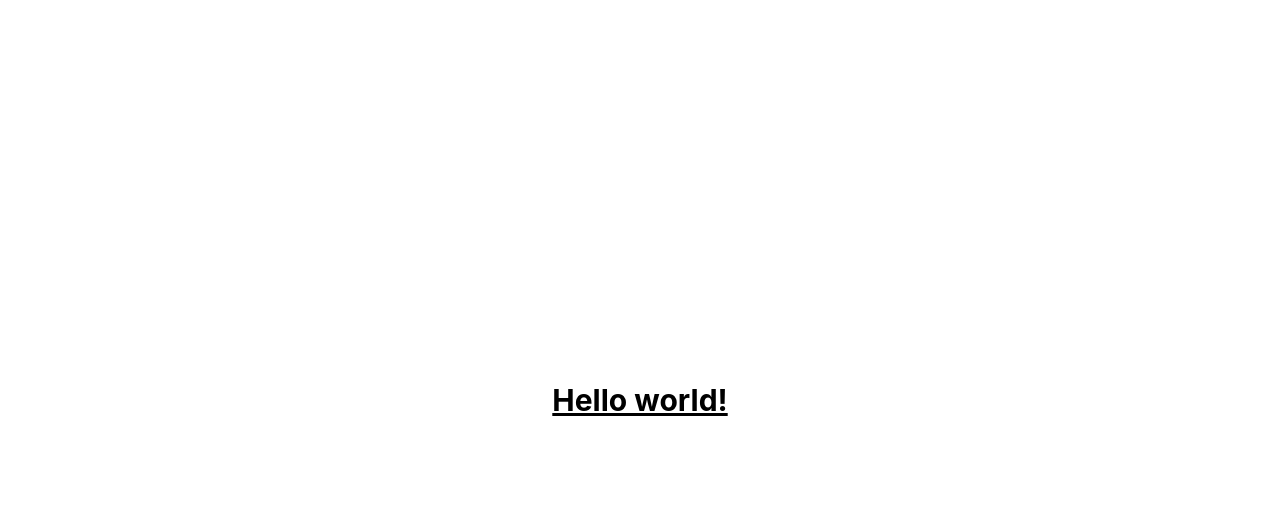
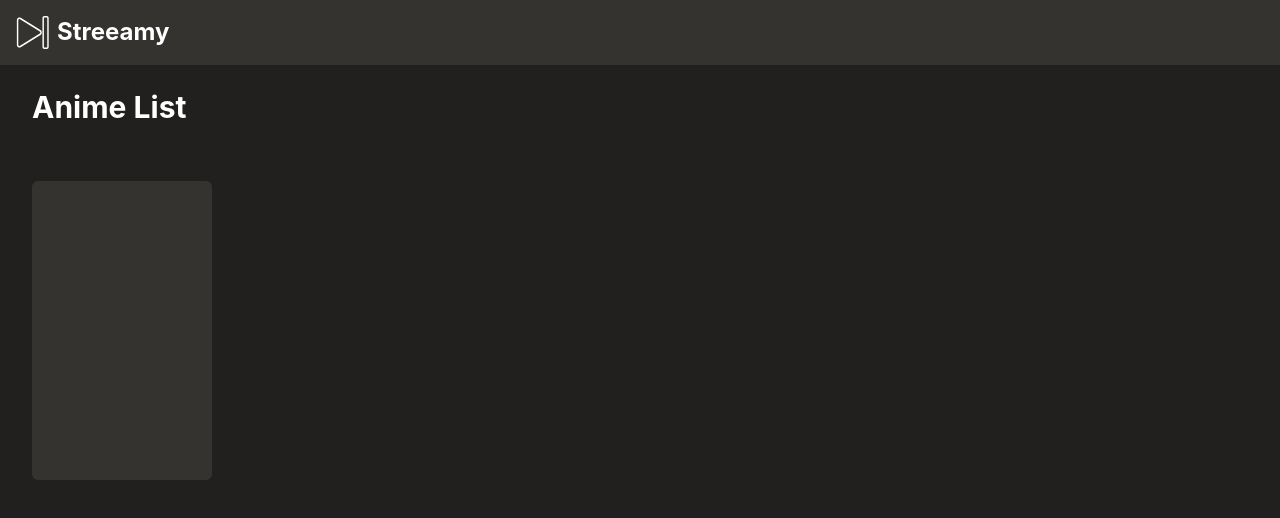
Before and after one commit to hackutd/hackutd-devday-project, a React (Create React App) app: page / in a window 1280 px wide. Shown: the top 518 px of the page. Built offline with nearby package versions, Linux system fonts and the light colour scheme.

Commit message:
feat: add navbar and video card

```diff
--- a/src/App.js
+++ b/src/App.js
@@ -1,7 +1,13 @@
+import Navbar from './components/Navbar';
+import VideoCard from './components/VideoCard';
+
 function App() {
     return (
-        <div className="flex h-screen w-screen items-center justify-center">
-            <h1 className="text-3xl font-bold underline">Hello world!</h1>
+        <div className="min-h-screen w-screen overflow-x-hidden bg-primary text-text-primary">
+            <Navbar />
+            {/* update the padding to demonstrate tailwind more */}
+            <h1 className=" px-8 py-6 text-3xl font-bold ">Anime List</h1>
+            <VideoCard />
         </div>
     );
 }
--- /dev/null
+++ b/src/components/Navbar.jsx
@@ -0,0 +1,14 @@
+import { ReactComponent as Logo } from '../assets/logo.svg';
+
+function Navbar() {
+    return (
+        <nav className="w-screen bg-secondary p-4 text-2xl font-bold text-text-primary">
+            <div className="flex gap-2">
+                <Logo />
+                <h1>Streeamy</h1>
+            </div>
+        </nav>
+    );
+}
+
+export default Navbar;
--- /dev/null
+++ b/src/components/VideoCard.jsx
@@ -0,0 +1,7 @@
+function VideoCard() {
+    return (
+        <div className="m-8 h-[299px] w-[180px] rounded-md bg-secondary"></div>
+    );
+}
+
+export default VideoCard;
```
